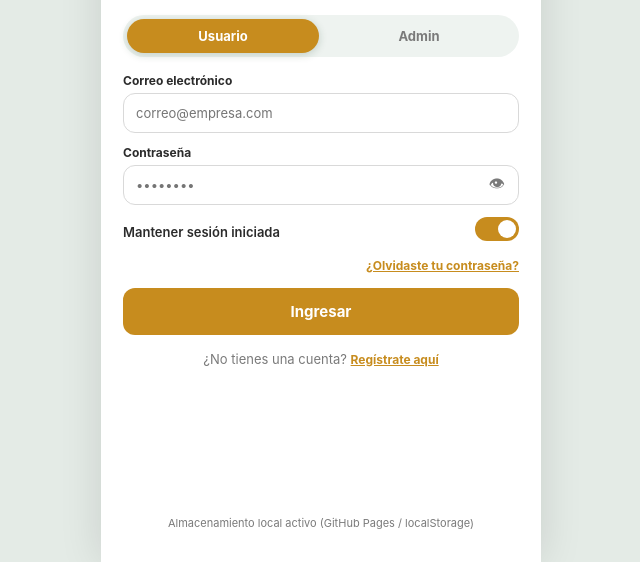
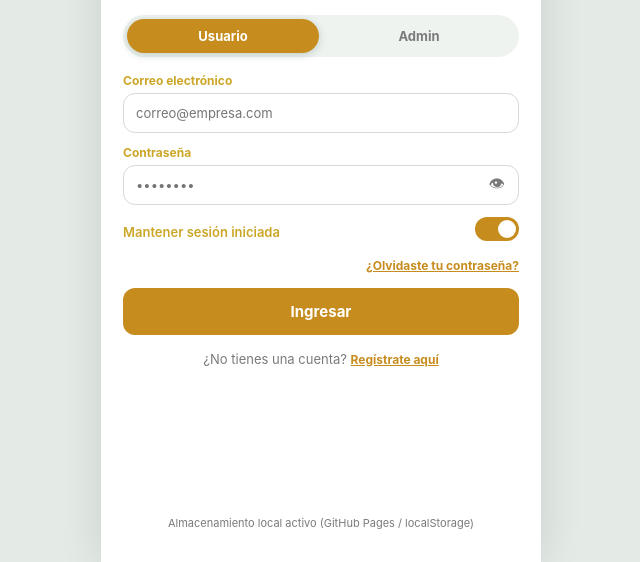
Before and after one commit to alexrinve79-web/Inspecci-n-Ambiental, a plain HTML site: page index.html in a window 1280 px wide. Shown: the part 238-800 px from the top of the page, without its empty margins (319-959 px from the left). Drawn offline with nearby package versions, Linux system fonts and the light colour scheme.

Commit message:
cambio colores a naranja gris

```diff
--- a/index.html
+++ b/index.html
@@ -13,7 +13,7 @@
   --green-pill: #b35a17;
   --bg-app: #F2F2F2;
   --white: #FFFFFF;
-  --text-main: #2B2B2B;
+  --text-main: #cca627;
   --text-muted: #7A7A7A;
   --border: #D9D9D9;
   --danger: #C62828;
```
